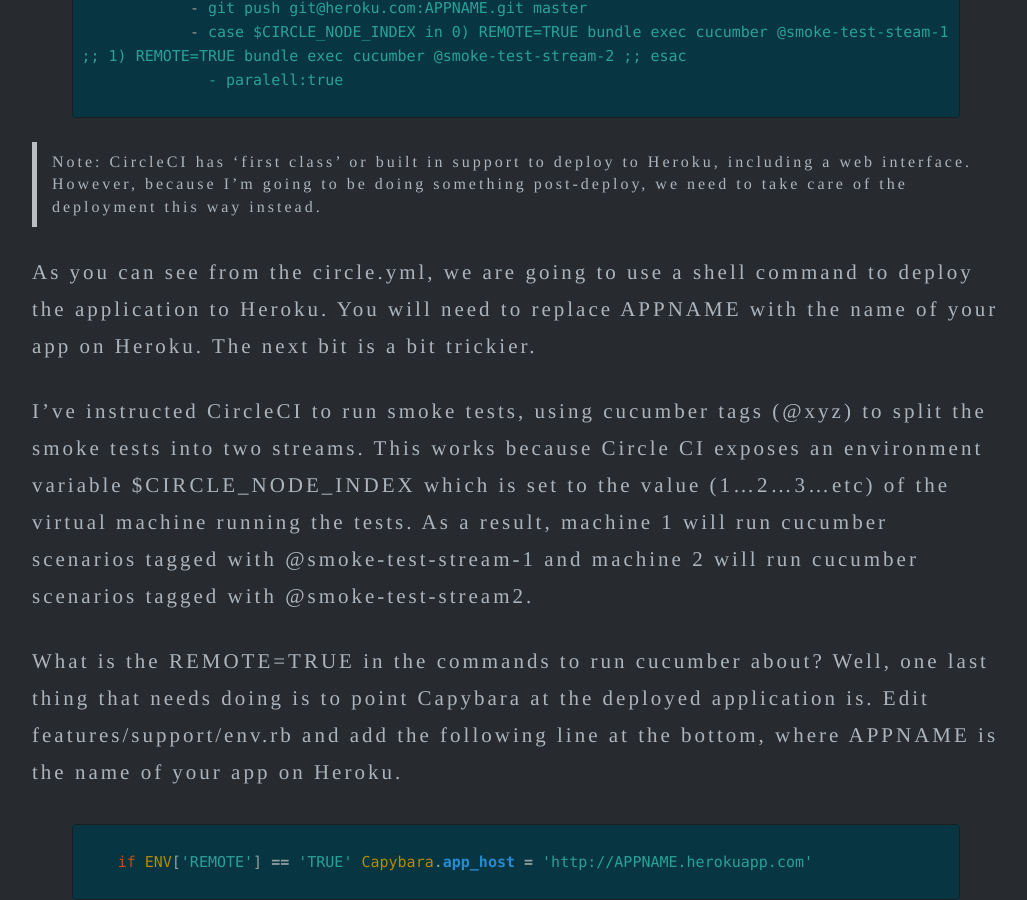
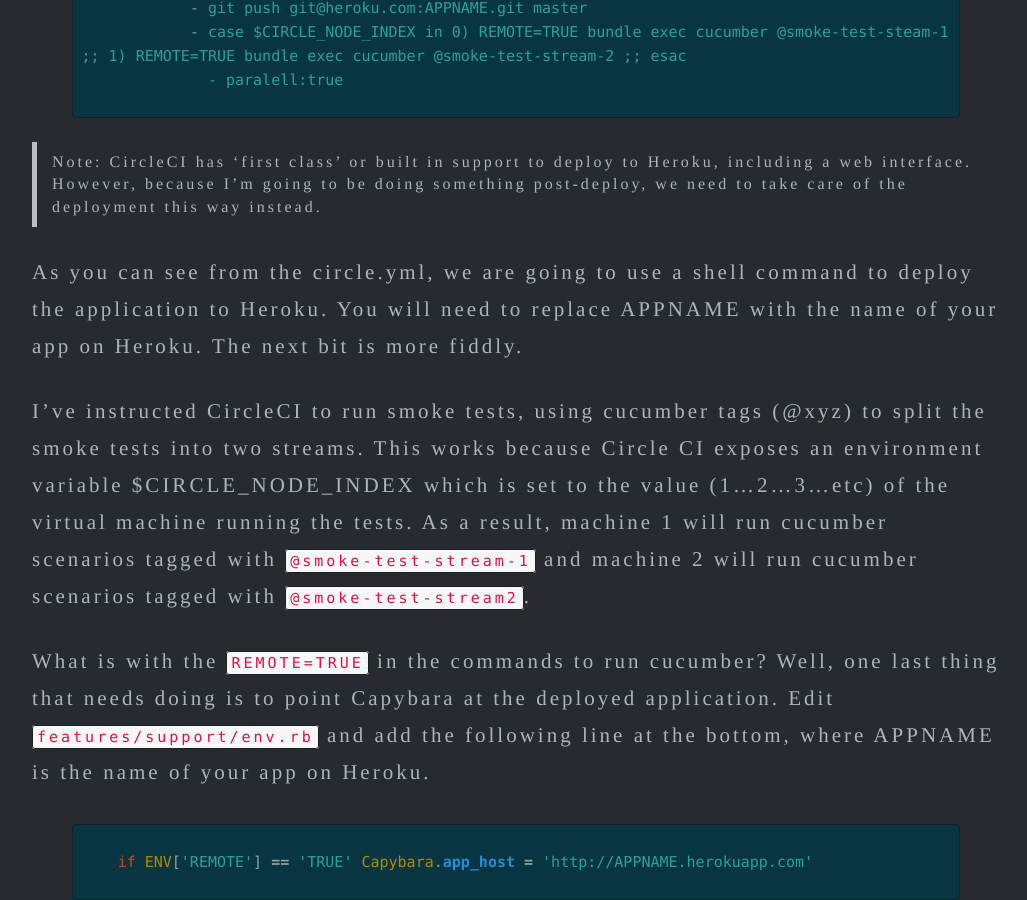
Before and after one commit to robertmackenzie/robertmackenzie.github.com, a Jekyll site: the page built from _posts/2013-04-13-circle-CI.md, in a window 1280 px wide and 900 px high, scrolled down 5740 px. Shown: the whole window, without its empty margins (124-1151 px from the left). Built offline with Jekyll 4.4.1, drawn with Linux system fonts in a browser that asks for light colours; nearby versions of some CDN libraries; library files that are not in the unit come from our copies; some of the changed text lies outside the part shown.

Commit message:
I can do links! More to follow. Also, put some more things into code blocks

```diff
--- a/_posts/2013-04-13-circle-CI.md
+++ b/_posts/2013-04-13-circle-CI.md
@@ -7,7 +7,7 @@
 
 Continuous integration and deployment are awesome. Why put off until tomorrow what you can do right now as part of your workflow, saving yourself a massive headache later?
 
-However, there are costs. Build servers and build agents, manual or automated provisioning (perhaps using Puppet or Chef), configuration for these tools, agent configuration drift, and more. None of these compare to the risk and headache of large integrations and big releases, but what if you could avoid all that while also avoiding tedious configuration? Enter Circle CI.
+However, there are costs. Build servers and build agents, manual or automated provisioning (perhaps using Puppet or Chef), configuration for these tools, agent configuration drift, and more. None of these compare to the risk and headache of large integrations and big releases, but what if you could avoid all that while also avoiding tedious configuration? Enter [Circle CI](https://circleci.com).
 
 A proliferation of cloud services means it is possible to outsource the complexity of continuous integration and deployment, allowing you and your team to focus on building applications. While there are several tools in this space, such as Travis CI and Semaphore, I will focus Circle CI, which we currently use on my team at Sky.
 
@@ -133,11 +133,11 @@
 
 > Note: CircleCI has 'first class' or built in support to deploy to Heroku, including a web interface.  However, because I'm going to be doing something post-deploy, we need to take care of the deployment this way instead.
 
-As you can see from the circle.yml, we are going to use a shell command to deploy the application to Heroku. You will need to replace APPNAME with the name of your app on Heroku. The next bit is a bit trickier.
+As you can see from the circle.yml, we are going to use a shell command to deploy the application to Heroku. You will need to replace APPNAME with the name of your app on Heroku. The next bit is more fiddly.
 
-I've instructed CircleCI to run smoke tests, using cucumber tags (@xyz) to split the smoke tests into two streams. This works because Circle CI exposes an environment variable $CIRCLE_NODE_INDEX which is set to the value (1...2...3...etc) of the virtual machine running the tests. As a result, machine 1 will run cucumber scenarios tagged with @smoke-test-stream-1 and machine 2 will run cucumber scenarios tagged with @smoke-test-stream2.
+I've instructed CircleCI to run smoke tests, using cucumber tags (@xyz) to split the smoke tests into two streams. This works because Circle CI exposes an environment variable $CIRCLE_NODE_INDEX which is set to the value (1...2...3...etc) of the virtual machine running the tests. As a result, machine 1 will run cucumber scenarios tagged with `@smoke-test-stream-1` and machine 2 will run cucumber scenarios tagged with `@smoke-test-stream2`.
 
-What is the REMOTE=TRUE in the commands to run cucumber about? Well, one last thing that needs doing is to point Capybara at the deployed application is. Edit features/support/env.rb and add the following line at the bottom, where APPNAME is the name of your app on Heroku.
+What is with the `REMOTE=TRUE` in the commands to run cucumber? Well, one last thing that needs doing is to point Capybara at the deployed application. Edit `features/support/env.rb` and add the following line at the bottom, where APPNAME is the name of your app on Heroku.
 
 {% highlight ruby %}
     if ENV['REMOTE'] == 'TRUE' Capybara.app_host = 'http://APPNAME.herokuapp.com'
```
